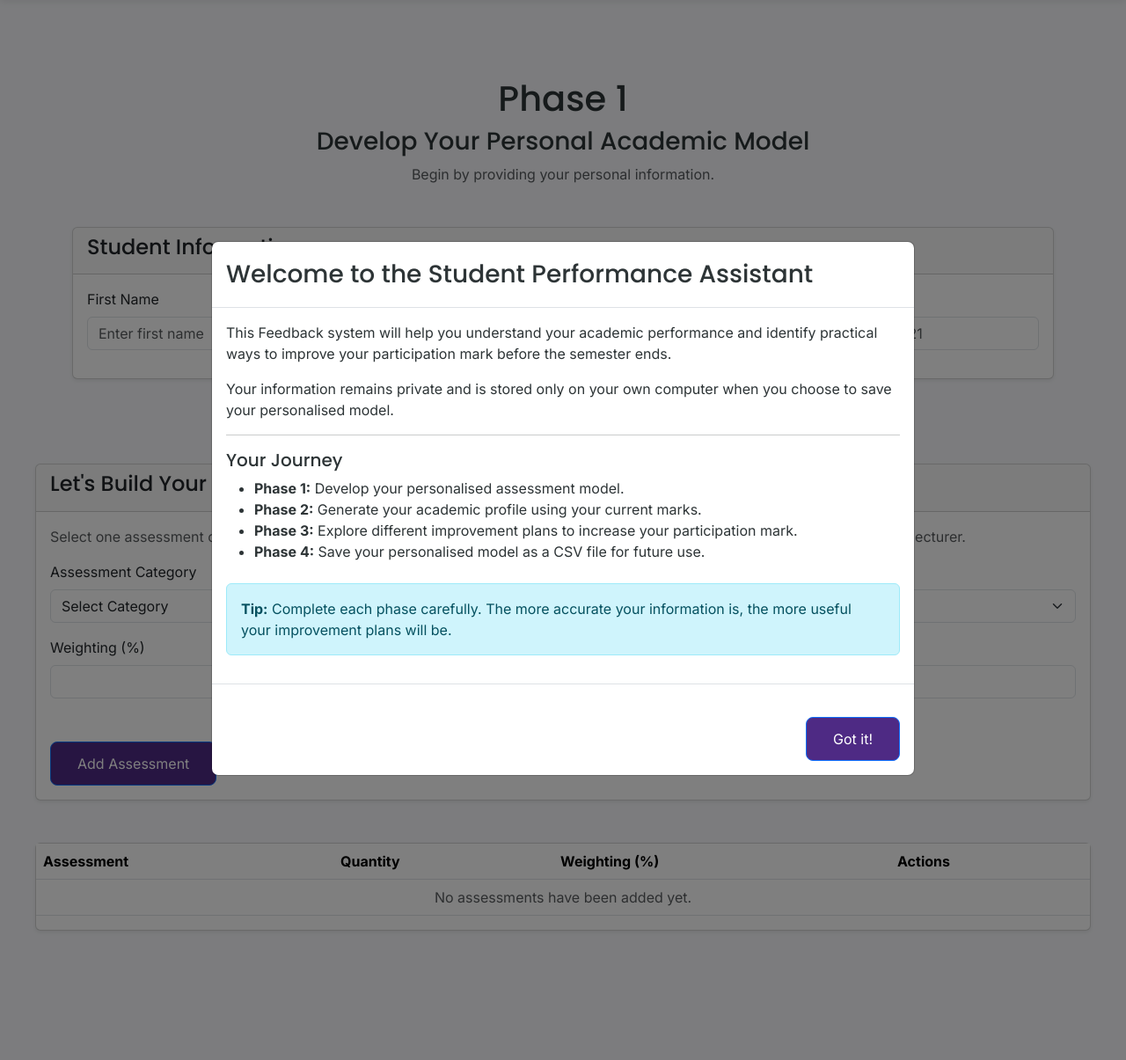
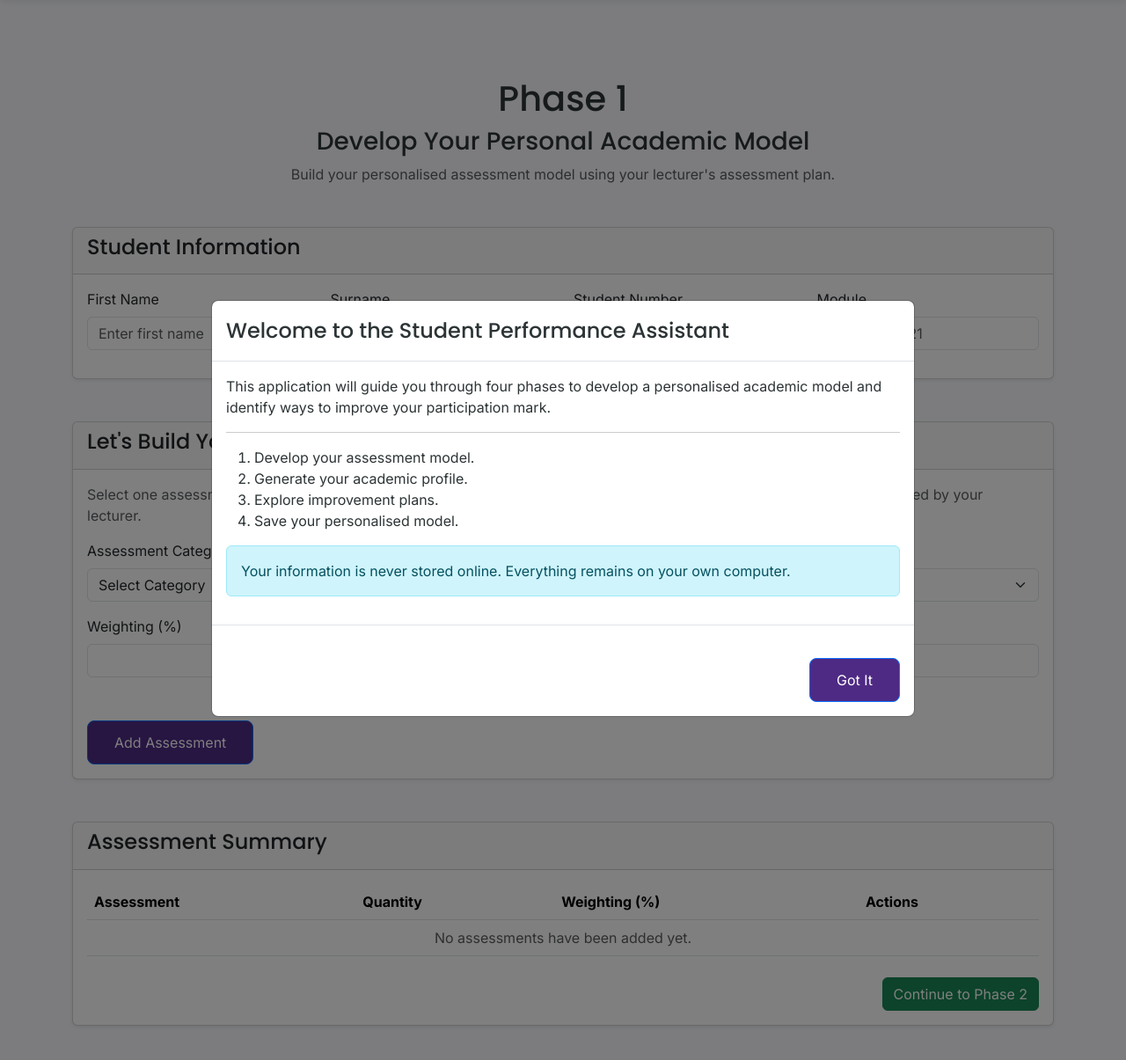
Before and after one commit to 45000794Ndlakuse/Student-Performance-Assistant, a Flask app: page /phase1 in a window 1280 px wide. Shown: the part 70-1275 px from the top of the page at 88% size. Run offline with Flask 3, Linux system fonts and the light colour scheme.

Commit message:
Validation button

```diff
--- a/frontend/static/js/app.js
+++ b/frontend/static/js/app.js
@@ -97,6 +97,19 @@ if (addButton) {
 
         });
 
+        // Remove selected category from the dropdown
+
+        const selectedOption =
+            assessmentCategory.querySelector(
+                `option[value="${category}"]`
+            );
+
+        if (selectedOption) {
+
+            selectedOption.remove();
+
+        }
+
         renderAssessmentTable();
 
         assessmentCategory.selectedIndex = 0;
@@ -107,6 +120,17 @@ if (addButton) {
     });
 
 }
+
+//const selectedOption =
+//assessmentCategory.querySelector(
+//    `option[value="${category}"]`
+//);
+
+//if (selectedOption) {
+//
+//    selectedOption.remove();
+
+//}
 
 function renderAssessmentTable() {
 
@@ -162,6 +186,16 @@ function attachButtonEvents() {
 
             const index = this.dataset.index;
 
+            const removedAssessment = assessments[index];
+
+            const option = document.createElement("option");
+
+            option.value = removedAssessment.category;
+
+            option.textContent = removedAssessment.category;
+
+            assessmentCategory.appendChild(option);
+
             assessments.splice(index, 1);
 
             if (assessments.length === 0) {
@@ -191,3 +225,184 @@ function attachButtonEvents() {
     });
 
 }
+
+// ==========================================
+// Continue To Phase 2
+// ==========================================
+
+const continueButton =
+document.getElementById("continuePhase2");
+
+if (continueButton) {
+
+    continueButton.addEventListener("click", () => {
+
+        validatePhaseOne();
+
+    });
+
+}
+
+function validatePhaseOne() {
+
+    const firstName =
+        document.getElementById("firstName").value.trim();
+
+    const surname =
+        document.getElementById("surname").value.trim();
+
+    const studentNumber =
+        document.getElementById("studentNumber").value.trim();
+
+    const module =
+        document.getElementById("module").value.trim();
+
+    if (
+        !firstName ||
+        !surname ||
+        !studentNumber ||
+        !module
+    ) {
+
+        alert(
+            "Please complete all student information before continuing."
+        );
+
+        return;
+    }
+
+    if (assessments.length === 0) {
+
+        alert(
+            "Please add at least one assessment before continuing."
+        );
+
+        return;
+    }
+
+    const totalWeight =
+        assessments.reduce(
+            (sum, item) =>
+                sum + Number(item.weight),
+            0
+        );
+
+    if (totalWeight !== 100) {
+
+        alert(
+            `Total weighting is currently ${totalWeight}%.\n\nThe assessment plan must equal exactly 100%.`
+        );
+
+        return;
+    }
+
+    showConfirmationModal();
+
+}
+
+function showConfirmationModal() {
+
+    const content =
+        document.getElementById(
+            "confirmationContent"
+        );
+
+    const firstName =
+        document.getElementById("firstName").value;
+
+    const surname =
+        document.getElementById("surname").value;
+
+    const studentNumber =
+        document.getElementById("studentNumber").value;
+
+    const module =
+        document.getElementById("module").value;
+
+    let tableRows = "";
+
+    assessments.forEach(item => {
+
+        tableRows += `
+
+        <tr>
+
+            <td>${item.category}</td>
+
+            <td>${item.quantity}</td>
+
+            <td>${item.weight}%</td>
+
+        </tr>
+
+        `;
+
+    });
+
+    content.innerHTML = `
+
+        <h5>Student Information</h5>
+
+        <p>
+
+        <strong>Name:</strong>
+        ${firstName} ${surname}
+
+        <br>
+
+        <strong>Student Number:</strong>
+        ${studentNumber}
+
+        <br>
+
+        <strong>Module:</strong>
+        ${module}
+
+        </p>
+
+        <hr>
+
+        <h5>Assessment Plan</h5>
+
+        <table class="table">
+
+            <thead>
+
+                <tr>
+
+                    <th>Assessment</th>
+
+                    <th>Quantity</th>
+
+                    <th>Weight</th>
+
+                </tr>
+
+            </thead>
+
+            <tbody>
+
+                ${tableRows}
+
+            </tbody>
+
+        </table>
+
+        <p>
+
+        Please verify that this assessment plan matches the assessment plan provided by your lecturer.
+
+        </p>
+
+    `;
+
+    const modal =
+        new bootstrap.Modal(
+            document.getElementById(
+                "confirmModelModal"
+            )
+        );
+
+    modal.show();
+
+}
--- a/frontend/templates/phase1.html
+++ b/frontend/templates/phase1.html
@@ -2,10 +2,6 @@
 ==================================================
 Phase 1
 Develop Personal Academic Model
-
-Purpose:
-Collect student information and create a personalised
-assessment model.
 ==================================================
 -->
 
@@ -15,6 +11,10 @@ assessment model.
 
 <div class="container py-5">
 
+    <!-- ==========================================
+         Page Heading
+    =========================================== -->
+
     <div class="text-center mb-5">
 
         <h1>Phase 1</h1>
@@ -22,10 +22,14 @@ assessment model.
         <h3>Develop Your Personal Academic Model</h3>
 
         <p class="text-muted">
-            Begin by providing your personal information.
+            Build your personalised assessment model using your lecturer's assessment plan.
         </p>
 
     </div>
+
+    <!-- ==========================================
+         Student Information
+    =========================================== -->
 
     <div class="card shadow-sm mb-5">
 
@@ -101,11 +105,11 @@ assessment model.
 
     </div>
 
-</div>
+    <!-- ==========================================
+         Assessment Builder
+    =========================================== -->
 
-</div>
-
-<div class="card shadow-sm">
+    <div class="card shadow-sm mb-5">
 
         <div class="card-header">
 
@@ -121,9 +125,9 @@ assessment model.
 
             <p class="text-muted">
 
-            Select one assessment category at a time.
-            After adding it, continue until your assessment
-            plan matches the one provided by your lecturer.
+                Select one assessment category at a time. Continue adding
+                assessments until your assessment plan matches the one
+                supplied by your lecturer.
 
             </p>
 
@@ -139,43 +143,43 @@ assessment model.
                     class="form-select"
                     id="assessmentCategory">
 
-                <option selected disabled>
+                    <option value="" selected disabled>
 
                         Select Category
 
                     </option>
 
-                <option>
+                    <option value="Semester Test">
 
                         Semester Test
 
                     </option>
 
-                <option>
+                    <option value="Class Test">
 
                         Class Test
 
                     </option>
 
-                <option>
+                    <option value="Assignment">
 
                         Assignment
 
                     </option>
 
-                <option>
+                    <option value="Project">
 
                         Project
 
                     </option>
 
-                <option>
+                    <option value="Practical Assignment">
 
                         Practical Assignment
 
                     </option>
 
-                <option>
+                    <option value="Attendance">
 
                         Attendance
 
@@ -199,8 +203,8 @@ assessment model.
                 <input
                     type="number"
                     class="form-control"
-                min="1"
-                id="assessmentQuantity">
+                    id="assessmentQuantity"
+                    min="1">
 
             </div>
 
@@ -215,28 +219,46 @@ assessment model.
                 <input
                     type="number"
                     class="form-control"
+                    id="assessmentWeight"
                     min="1"
-                max="100"
-                id="assessmentWeight">
-
+                    max="100">
 
             </div>
 
             <button
+                id="addAssessment"
                 class="btn btn-primary"
-            type="button"
-            id="addAssessment">
+                type="button">
 
                 Add Assessment
 
             </button>
+
         </div>
 
     </div>
 
-<div class="card shadow-sm mt-5">
+    <!-- ==========================================
+         Assessment Summary
+    =========================================== -->
 
-    <table class="table table-hover" id="assessmentTable">
+    <div class="card shadow-sm">
+
+        <div class="card-header">
+
+            <h4>
+
+                Assessment Summary
+
+            </h4>
+
+        </div>
+
+        <div class="card-body">
+
+            <table
+                class="table table-hover"
+                id="assessmentTable">
 
                 <thead>
 
@@ -269,88 +291,15 @@ assessment model.
                 </tbody>
 
             </table>
-</div>
 
-<!-- ===========================
-     Journey Introduction Popup
-=========================== -->
+            <div class="text-end mt-4">
 
-<div class="modal fade" id="journeyModal" tabindex="-1" aria-hidden="true">
+                <button
+                    id="continuePhase2"
+                    class="btn btn-success"
+                    type="button">
 
-    <div class="modal-dialog modal-lg modal-dialog-centered">
-
-        <div class="modal-content">
-
-            <div class="modal-header">
-
-                <h3 class="modal-title">
-
-                    Welcome to the Student Performance Assistant
-
-                </h3>
-
-            </div>
-
-            <div class="modal-body">
-
-                <p>
-
-                    This Feedback system will help you understand your academic performance and identify practical ways
-                    to improve your participation mark before the semester ends.
-
-                </p>
-
-                <p>
-
-                    Your information remains private and is stored only on your own computer when you choose to save
-                    your personalised model.
-
-                </p>
-
-                <hr>
-
-                <h5>Your Journey</h5>
-
-                <ul>
-
-                    <li>
-                        <strong>Phase 1:</strong>
-                        Develop your personalised assessment model.
-                    </li>
-
-                    <li>
-                        <strong>Phase 2:</strong>
-                        Generate your academic profile using your current marks.
-                    </li>
-
-                    <li>
-                        <strong>Phase 3:</strong>
-                        Explore different improvement plans to increase your participation mark.
-                    </li>
-
-                    <li>
-                        <strong>Phase 4:</strong>
-                        Save your personalised model as a CSV file for future use.
-                    </li>
-
-                </ul>
-
-                <div class="alert alert-info mt-4">
-
-                    <strong>Tip:</strong>
-
-                    Complete each phase carefully. The more accurate your information is, the more useful your
-                    improvement plans will be.
-
-                </div>
-
-            </div>
-
-            <div class="modal-footer">
-
-                <button type="button" class="btn btn-primary" data-bs-dismiss="modal">
-
-                    Got it!
+                    Continue to Phase 2
 
                 </button>
 
@@ -362,6 +311,142 @@ assessment model.
 
 </div>
 
+<!-- ==========================================
+     Journey Introduction Modal
+========================================== -->
+
+<div
+    class="modal fade"
+    id="journeyModal"
+    tabindex="-1">
+
+    <div class="modal-dialog modal-lg modal-dialog-centered">
+
+        <div class="modal-content">
+
+            <div class="modal-header">
+
+                <h4 class="modal-title">
+
+                    Welcome to the Student Performance Assistant
+
+                </h4>
+
+            </div>
+
+            <div class="modal-body">
+
+                <p>
+
+                    This application will guide you through four phases to
+                    develop a personalised academic model and identify ways
+                    to improve your participation mark.
+
+                </p>
+
+                <hr>
+
+                <ol>
+
+                    <li>
+                        Develop your assessment model.
+                    </li>
+
+                    <li>
+                        Generate your academic profile.
+                    </li>
+
+                    <li>
+                        Explore improvement plans.
+                    </li>
+
+                    <li>
+                        Save your personalised model.
+                    </li>
+
+                </ol>
+
+                <div class="alert alert-info">
+
+                    Your information is never stored online.
+                    Everything remains on your own computer.
+
+                </div>
+
+            </div>
+
+            <div class="modal-footer">
+
+                <button
+                    class="btn btn-primary"
+                    data-bs-dismiss="modal">
+
+                    Got It
+
+                </button>
+
+            </div>
+
+        </div>
+
+    </div>
+
+</div>
+
+<!-- ==========================================
+     Confirmation Modal
+========================================== -->
+
+<div
+    class="modal fade"
+    id="confirmModelModal"
+    tabindex="-1">
+
+    <div class="modal-dialog modal-lg">
+
+        <div class="modal-content">
+
+            <div class="modal-header">
+
+                <h4>
+
+                    Confirm Assessment Plan
+
+                </h4>
+
+            </div>
+
+            <div class="modal-body">
+
+                <div id="confirmationContent">
+
+                </div>
+
+            </div>
+
+            <div class="modal-footer">
+
+                <button
+                    class="btn btn-secondary"
+                    data-bs-dismiss="modal">
+
+                    Edit Assessment Plan
+
+                </button>
+
+                <button id="confirmContinue" class="btn btn-primary">
+
+                    Continue to Phase 2
+
+                </button>
+
+            </div>
+
+        </div>
+
+    </div>
+
+</div>
 
 <script>
 
@@ -377,5 +462,4 @@ assessment model.
 
 </script>
 
-
 {% endblock %}
```
Lines whose indentation alone changed are shown as unchanged.
